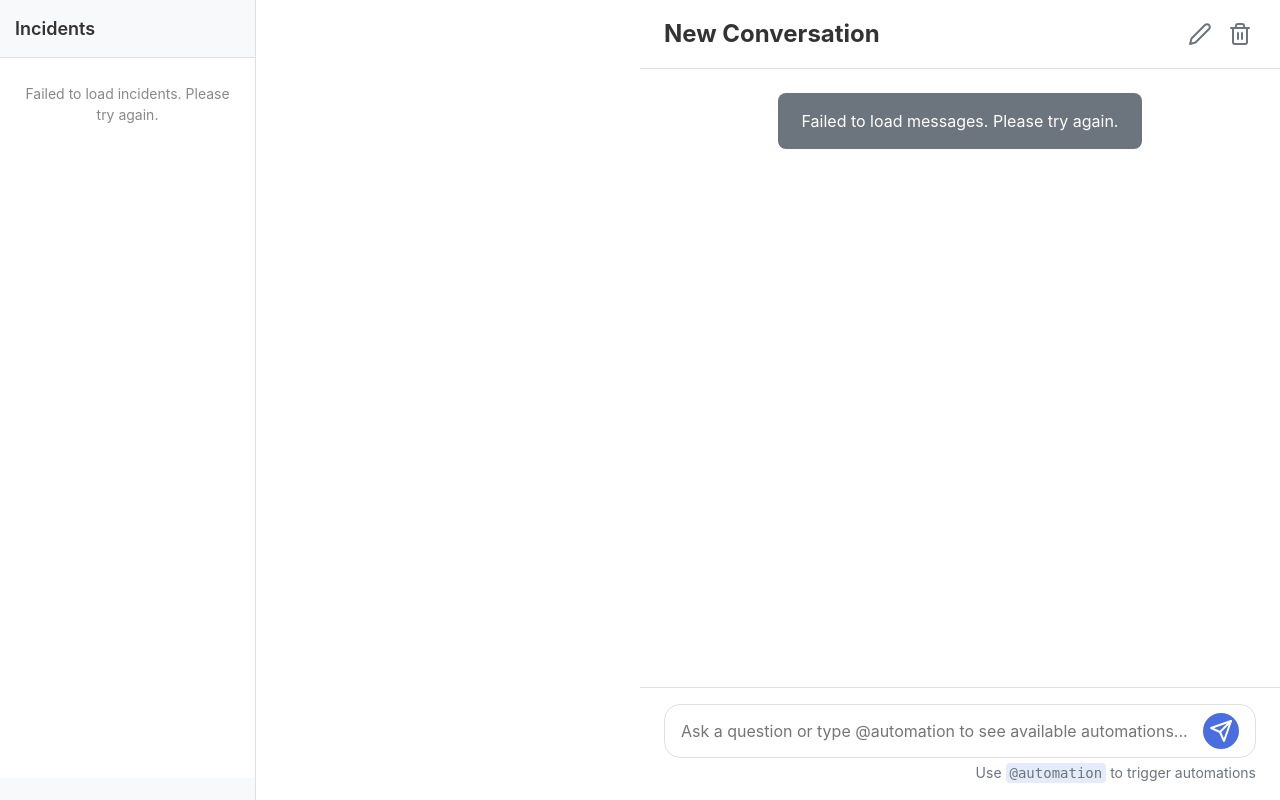
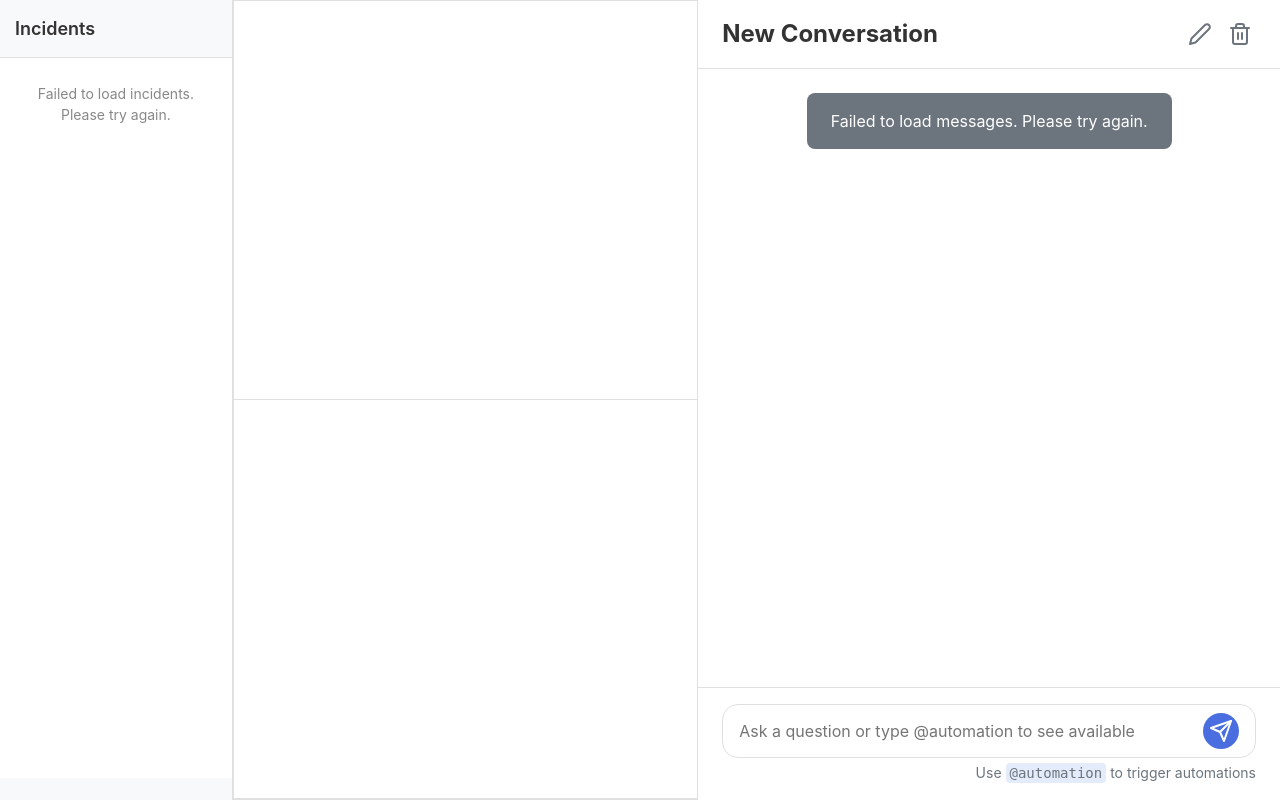
Before and after one commit to firaz-bug/Bumblebee, a Django app: page / in a window 1280 px wide. Run offline with Django 4.2, Linux system fonts and the light colour scheme; data comes from the database, SQL or seed files in the repository; data that the repository does not hold is empty; some libraries are stand-ins or nearby versions.

Commit message:
Assistant checkpoint: Add borders and split empty space
Assistant generated file changes:
- chat_app/templates/chat_app/base.html: Update empty space layout, Add top and bottom sections

---

User prompt:

Make boarder for the empty space and split top and bottom equally

Replit-Commit-Author: Assistant
Replit-Commit-Session-Id: 3f179104-161f-4d49-a191-e1152e8a4a21

```diff
--- a/chat_app/templates/chat_app/base.html
+++ b/chat_app/templates/chat_app/base.html
@@ -18,7 +18,16 @@
         }
 
         .empty-space {
-            width: 30%;
+            width: 40%;
+            display: flex;
+            flex-direction: column;
+            border: 1px solid var(--color-border);
+        }
+
+        .empty-space-top,
+        .empty-space-bottom {
+            height: 50%;
+            border-bottom: 1px solid var(--color-border);
         }
 
         .main-content {
@@ -38,7 +47,10 @@
             </div>
         </aside>
 
-        <div class="empty-space"></div>
+        <div class="empty-space">
+            <div class="empty-space-top"></div>
+            <div class="empty-space-bottom"></div>
+        </div>
 
         <main class="main-content">
             {% block content %}{% endblock %}
```
